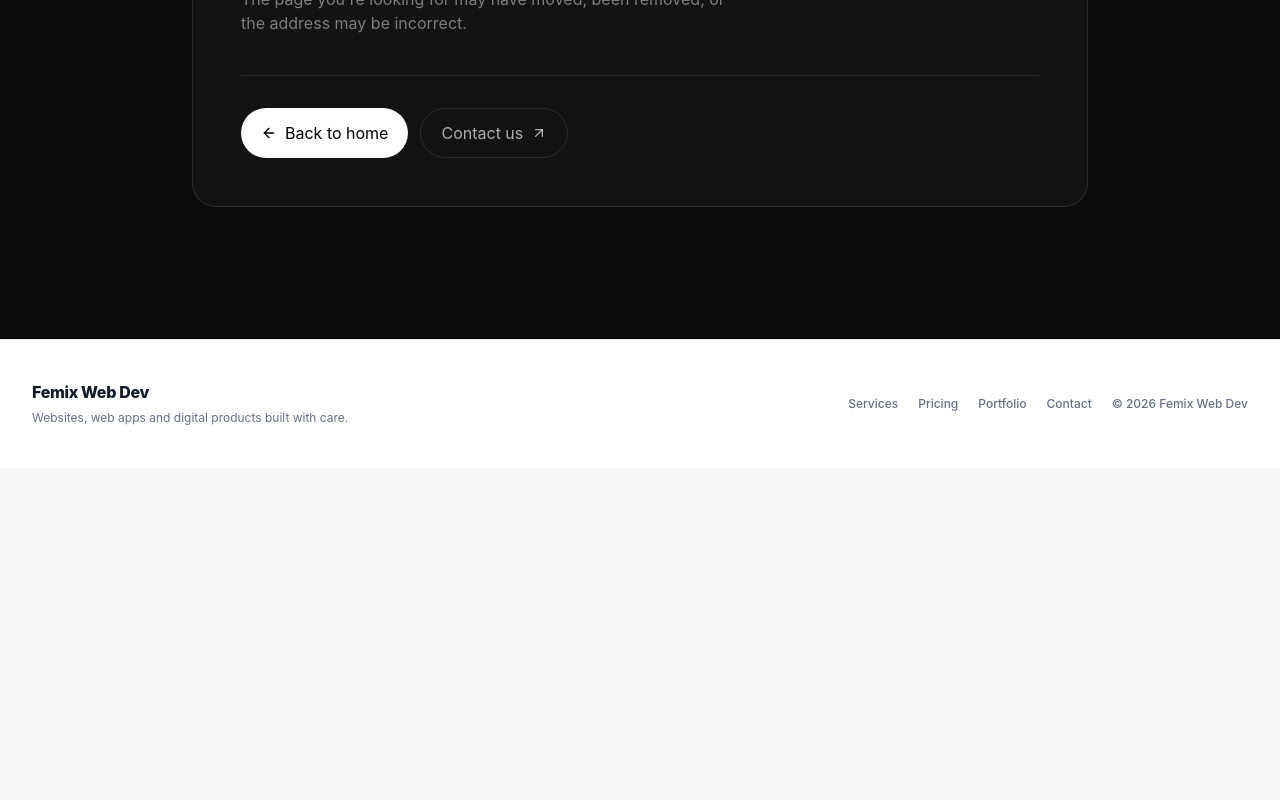
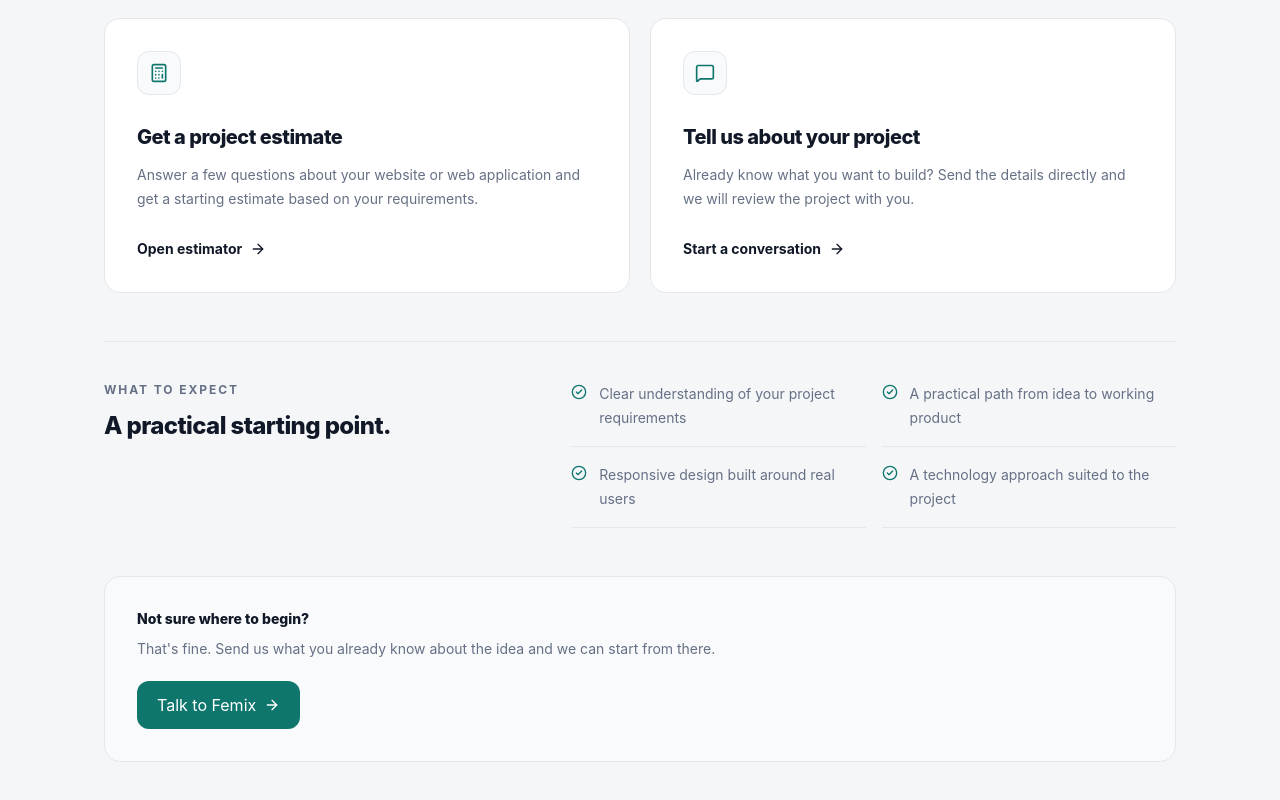
Before and after one commit to femixdigital/femix-web-dev, a React (Vite) app: page /start-project in a window 1280 px wide. Shown: the part 460-1260 px from the top of the page. Before the commit the page ends 928 px from the top, so only its background shows below. Built offline with nearby package versions, Linux system fonts and the light colour scheme.

Commit message:
feat: add dedicated start project entry

```diff
--- a/src/App.tsx
+++ b/src/App.tsx
@@ -10,6 +10,7 @@ import { Portfolio } from './pages/Portfolio';
 import About from './pages/About';
 import Services from './pages/Services';
 import { NotFound } from './pages/NotFound';
+import StartProject from './pages/StartProject';
 
 const Footer: React.FC = () => (
   <footer className="border-t border-[var(--app-border)] bg-[var(--app-surface)]">
@@ -26,28 +27,28 @@ const Footer: React.FC = () => (
       <div className="flex flex-wrap items-center gap-x-5 gap-y-3 text-xs font-medium text-[var(--app-muted)]">
         <Link
           to="/services"
-          className="transition-colors hover:text-violet-500"
+          className="transition-colors hover:text-[var(--app-brand)]"
         >
           Services
         </Link>
 
         <Link
-          to="/#pricing"
-          className="transition-colors hover:text-violet-500"
+          to="/start-project"
+          className="transition-colors hover:text-[var(--app-brand)]"
         >
-          Pricing
+          Start a project
         </Link>
 
         <Link
           to="/portfolio"
-          className="transition-colors hover:text-violet-500"
+          className="transition-colors hover:text-[var(--app-brand)]"
         >
           Portfolio
         </Link>
 
         <Link
           to="/contact"
-          className="transition-colors hover:text-violet-500"
+          className="transition-colors hover:text-[var(--app-brand)]"
         >
           Contact
         </Link>
@@ -74,6 +75,7 @@ export function App() {
               <Route path="/services" element={<Services />} />
               <Route path="/about" element={<About />} />
               <Route path="/estimator" element={<Estimator />} />
+              <Route path="/start-project" element={<StartProject />} />
               <Route path="/contact" element={<Contact />} />
               <Route path="/admin" element={<AdminDashboard />} />
               <Route path="*" element={<NotFound />} />
--- a/src/components/Navbar.tsx
+++ b/src/components/Navbar.tsx
@@ -100,7 +100,7 @@ export const Navbar: React.FC = () => {
           <ThemeSwitcher />
 
           <Link
-            to="/estimator"
+            to="/start-project"
             className="flex items-center gap-2 rounded-lg bg-[var(--app-brand)] px-4 py-2.5 text-[13px] font-bold text-[var(--app-brand-contrast)] shadow-sm transition hover:bg-[var(--app-brand-hover)]"
           >
             Start a project
@@ -155,7 +155,7 @@ export const Navbar: React.FC = () => {
             })}
 
             <Link
-              to="/estimator"
+              to="/start-project"
               className="mt-3 flex items-center justify-between rounded-lg bg-[var(--app-brand)] px-4 py-3.5 text-sm font-bold text-[var(--app-brand-contrast)]"
             >
               <span className="flex items-center gap-3">
--- /dev/null
+++ b/src/pages/StartProject.tsx
@@ -0,0 +1,132 @@
+import { Link } from 'react-router-dom';
+import {
+  ArrowRight,
+  Calculator,
+  CheckCircle2,
+  MessageSquare,
+  Sparkles,
+} from 'lucide-react';
+
+const options = [
+  {
+    title: 'Get a project estimate',
+    description:
+      'Answer a few questions about your website or web application and get a starting estimate based on your requirements.',
+    href: '/estimator',
+    icon: Calculator,
+    label: 'Open estimator',
+  },
+  {
+    title: 'Tell us about your project',
+    description:
+      'Already know what you want to build? Send the details directly and we will review the project with you.',
+    href: '/contact',
+    icon: MessageSquare,
+    label: 'Start a conversation',
+  },
+];
+
+const expectations = [
+  'Clear understanding of your project requirements',
+  'A practical path from idea to working product',
+  'Responsive design built around real users',
+  'A technology approach suited to the project',
+];
+
+export default function StartProject() {
+  return (
+    <main className="min-h-[calc(100vh-72px)] bg-[var(--app-bg)] text-[var(--app-text)]">
+      <section className="mx-auto max-w-6xl px-5 py-14 sm:px-8 sm:py-20 lg:px-10 lg:py-24">
+        <div className="max-w-3xl">
+          <div className="mb-6 inline-flex items-center gap-2 rounded-full border border-[var(--app-border)] bg-[var(--app-surface)] px-3.5 py-2 text-xs font-bold uppercase tracking-[0.16em] text-[var(--app-brand)]">
+            <Sparkles className="h-3.5 w-3.5" />
+            Start a project
+          </div>
+
+          <h1 className="text-4xl font-extrabold leading-[1.04] tracking-[-0.05em] sm:text-5xl lg:text-6xl">
+            Let&apos;s turn your idea into a useful digital product.
+          </h1>
+
+          <p className="mt-6 max-w-2xl text-base leading-7 text-[var(--app-muted)] sm:text-lg">
+            Whether you are starting with a clear specification or just an
+            idea, choose the path that fits where you are now.
+          </p>
+        </div>
+
+        <div className="mt-12 grid gap-5 lg:grid-cols-2">
+          {options.map((option) => {
+            const Icon = option.icon;
+
+            return (
+              <Link
+                key={option.href}
+                to={option.href}
+                className="group rounded-2xl border border-[var(--app-border)] bg-[var(--app-surface)] p-6 transition-colors hover:border-[var(--app-brand)] sm:p-8"
+              >
+                <div className="flex h-11 w-11 items-center justify-center rounded-xl border border-[var(--app-border)] bg-[var(--app-surface-2)] text-[var(--app-brand)]">
+                  <Icon className="h-5 w-5" />
+                </div>
+
+                <h2 className="mt-7 text-xl font-extrabold tracking-tight">
+                  {option.title}
+                </h2>
+
+                <p className="mt-3 max-w-lg text-sm leading-6 text-[var(--app-muted)]">
+                  {option.description}
+                </p>
+
+                <span className="mt-7 inline-flex items-center gap-2 text-sm font-bold text-[var(--app-text)] transition-colors group-hover:text-[var(--app-brand)]">
+                  {option.label}
+                  <ArrowRight className="h-4 w-4 transition-transform group-hover:translate-x-0.5" />
+                </span>
+              </Link>
+            );
+          })}
+        </div>
+
+        <div className="mt-12 border-t border-[var(--app-border)] pt-10">
+          <div className="grid gap-8 lg:grid-cols-[0.8fr_1.2fr] lg:gap-16">
+            <div>
+              <p className="text-xs font-bold uppercase tracking-[0.16em] text-[var(--app-muted)]">
+                What to expect
+              </p>
+              <h2 className="mt-3 text-2xl font-extrabold tracking-tight">
+                A practical starting point.
+              </h2>
+            </div>
+
+            <div className="grid gap-4 sm:grid-cols-2">
+              {expectations.map((item) => (
+                <div
+                  key={item}
+                  className="flex gap-3 border-b border-[var(--app-border)] pb-4"
+                >
+                  <CheckCircle2 className="mt-0.5 h-4 w-4 shrink-0 text-[var(--app-brand)]" />
+                  <p className="text-sm leading-6 text-[var(--app-muted)]">
+                    {item}
+                  </p>
+                </div>
+              ))}
+            </div>
+          </div>
+        </div>
+
+        <div className="mt-12 rounded-2xl border border-[var(--app-border)] bg-[var(--app-surface-2)] p-6 sm:p-8">
+          <p className="text-sm font-extrabold">Not sure where to begin?</p>
+          <p className="mt-2 max-w-2xl text-sm leading-6 text-[var(--app-muted)]">
+            That&apos;s fine. Send us what you already know about the idea and
+            we can start from there.
+          </p>
+
+          <Link
+            to="/contact"
+            className="mt-5 inline-flex items-center gap-2 rounded-xl bg-[var(--app-brand)] px-5 py-3 text-sm font-bold text-[var(--app-brand-contrast)] transition-colors hover:bg-[var(--app-brand-hover)]"
+          >
+            Talk to Femix
+            <ArrowRight className="h-4 w-4" />
+          </Link>
+        </div>
+      </section>
+    </main>
+  );
+}
```
